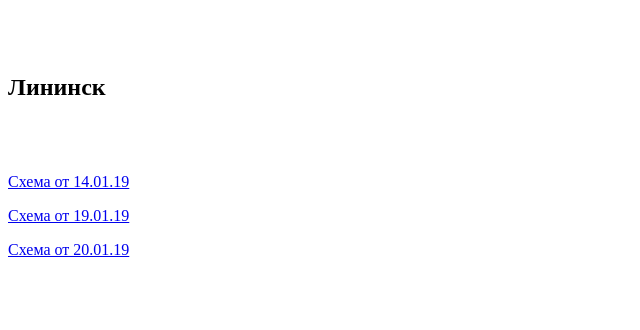
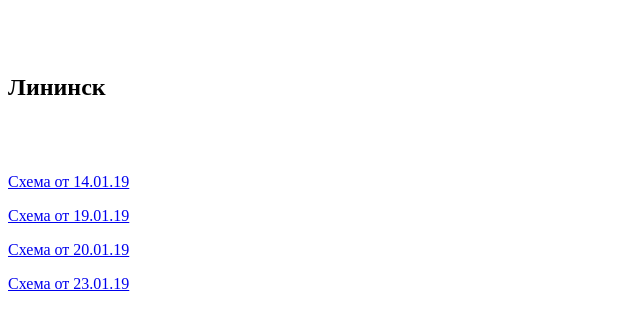
Before and after one commit to MrSuperWolf/MrSuperWolf.github.io, a plain HTML site: page backup/index.html in a window 1280 px wide. Shown: the part 48-378 px from the top of the page, without its empty margins (0-640 px from the left). Drawn offline with Linux system fonts and the light colour scheme.

Commit message:
Update index.html

```diff
--- a/backup/index.html
+++ b/backup/index.html
@@ -5,3 +5,4 @@
 <p><a href="https://mrsuperwolf.github.io/backup/download/Lenin140119.zip">Схема от 14.01.19</a><br>
 <p><a href="https://mrsuperwolf.github.io/backup/download/Lenin190119.zip">Схема от 19.01.19</a><br>
 <p><a href="https://mrsuperwolf.github.io/backup/download/Lenin200119.zip">Схема от 20.01.19</a><br>
+<p><a href="https://mrsuperwolf.github.io/backup/download/Lenin230119.zip">Схема от 23.01.19</a><br>
```
